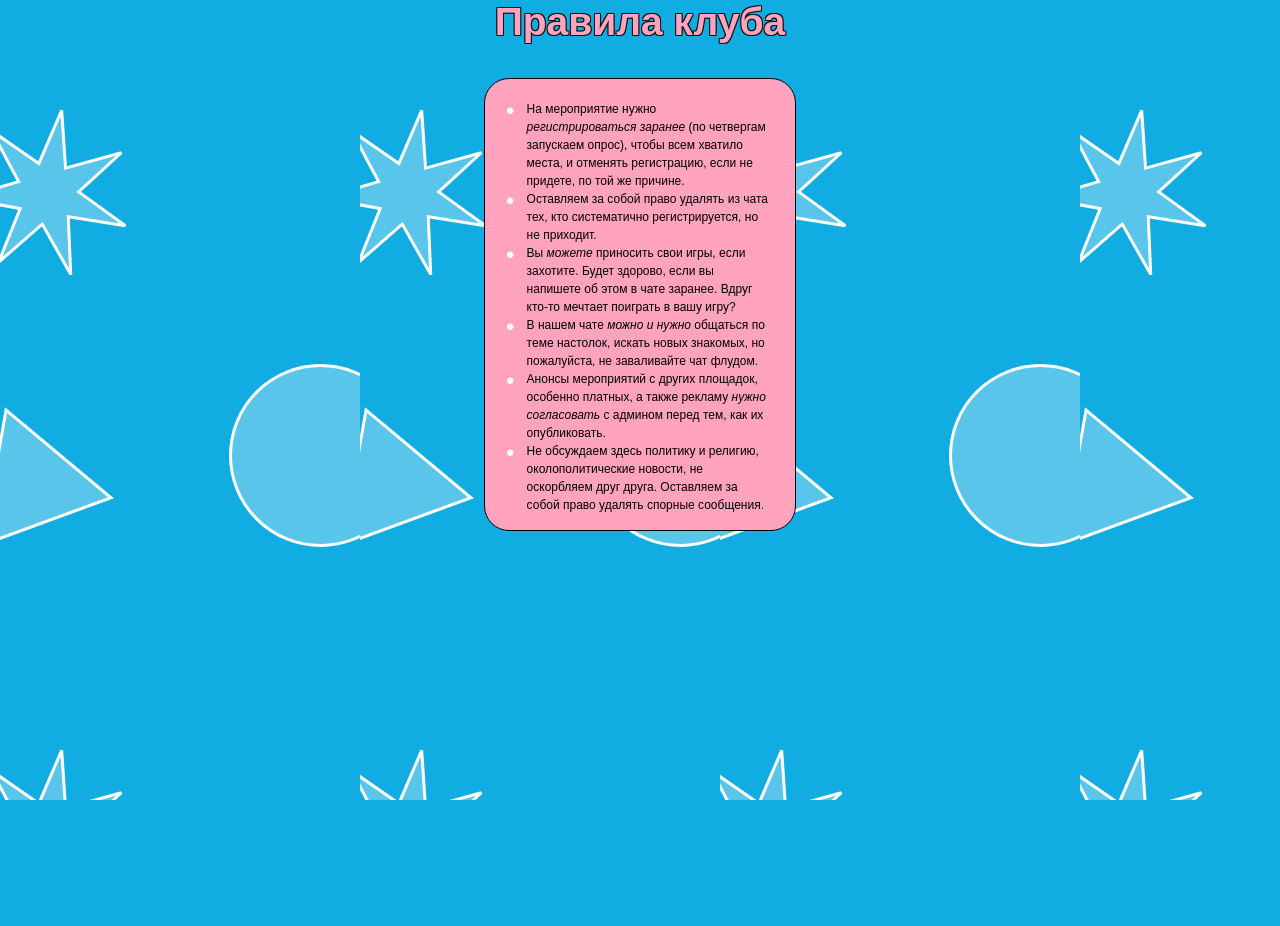
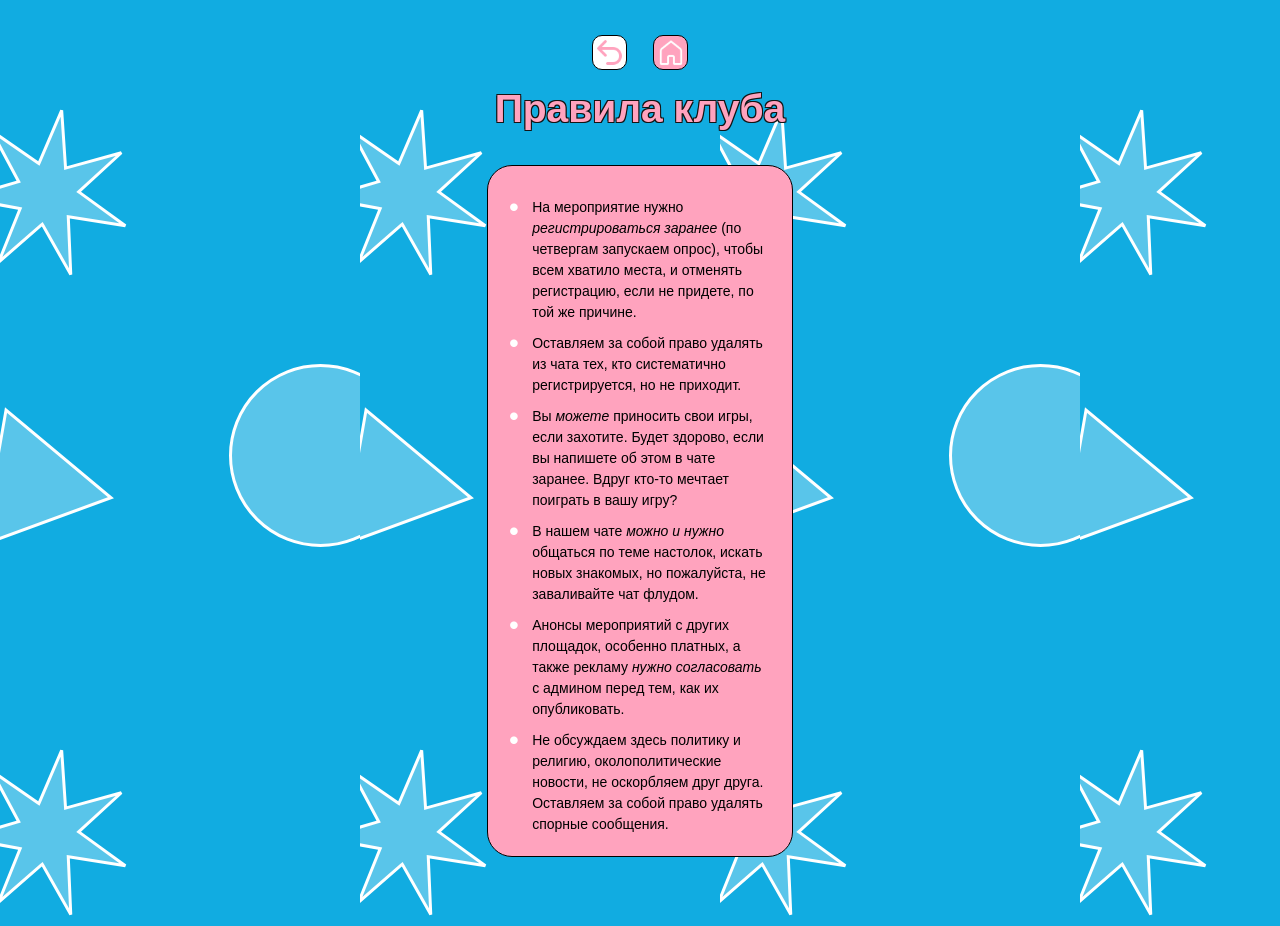
Before and after one commit to Otec-S/bg_club_bot_frontend, a React (Create React App) app: page /rules in a window 1280 px wide. Before the commit the page ends 800 px from the top, so only its background shows below. Built offline with nearby package versions, Linux system fonts and the light colour scheme.

Commit message:
feat: блок кнопок в Правилах

```diff
--- a/src/components/App.js
+++ b/src/components/App.js
@@ -46,6 +46,7 @@ function App() {
           path="/rules"
           element={
             <>
+              <ButtonsBlock />
               <Header headerTitle="Правила клуба" />
               <Rules />
             </>
--- a/src/components/Rules/Rules.css
+++ b/src/components/Rules/Rules.css
@@ -1,12 +1,13 @@
 .rules {
-  width: 312px;
-  height: 453px;
+  width: 252px;
+  /* height: 437px; */
   border: 1px solid #000;
   padding: 21px 26px;
   background-color: var(--second-color);
   border-radius: 25px;
   margin: auto;
   margin-bottom: 69px;
+  box-sizing: content-box;
 }
 
 .rules__list {
@@ -14,19 +15,20 @@
 }
 
 .rules__list-item {
-  font-size: 12px;
+  font-size: 14px;
   line-height: 1.5; /* Задаем межстрочное состояние */
   position: relative; /* Устанавливаем позицию элемента */
   padding-left: 1.3em; /* Добавляем отступ слева для создания места под маркер */
+  margin-top: 10px;
 }
 
 .rules__list-item:before {
-  content: "•"; /* Устанавливаем символ маркера (белый кружок) */
-  color: #fff; /* Задаем цвет маркера (белый) */
-  font-size: 2em; /* Устанавливаем размер маркера */
-  position: absolute; /* Позиционируем маркер абсолютно относительно элемента li */
-  left: -5px; /* Выравниваем маркер по левому краю элемента li */
-  top: -7px;
+  content: "•";
+  color: #fff;
+  font-size: 2em;
+  position: absolute;
+  left: -5px;
+  top: -11px;
 }
 
 .italic {
```
